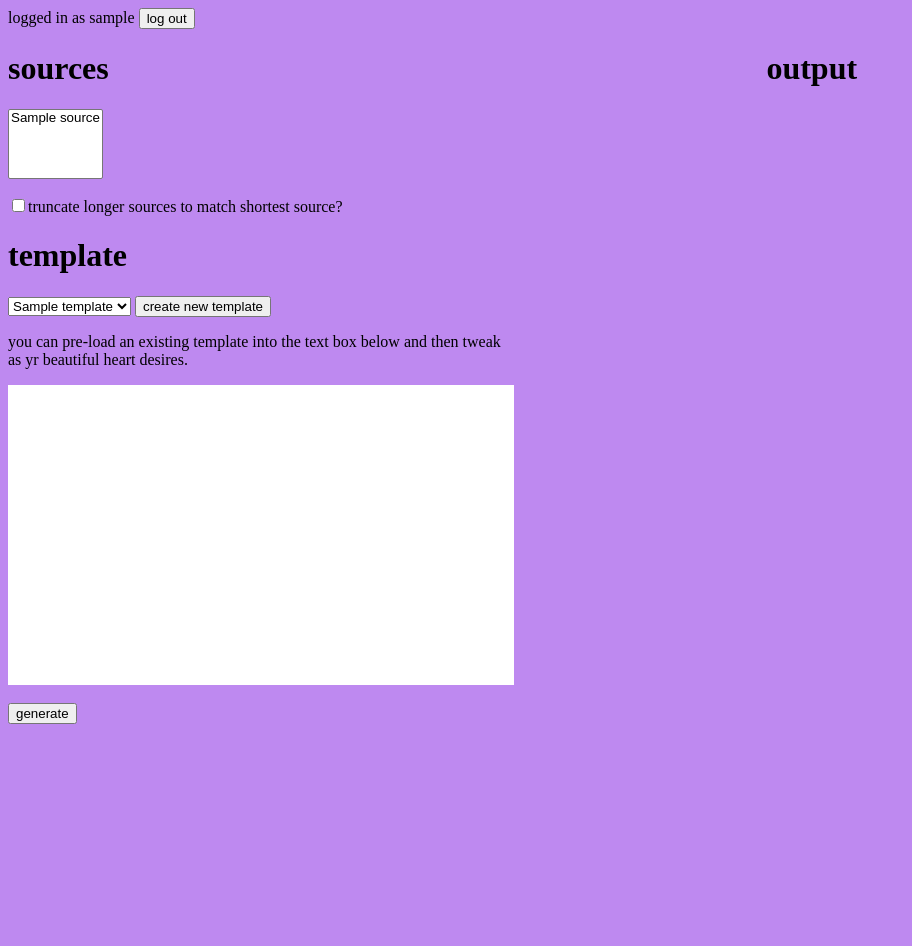
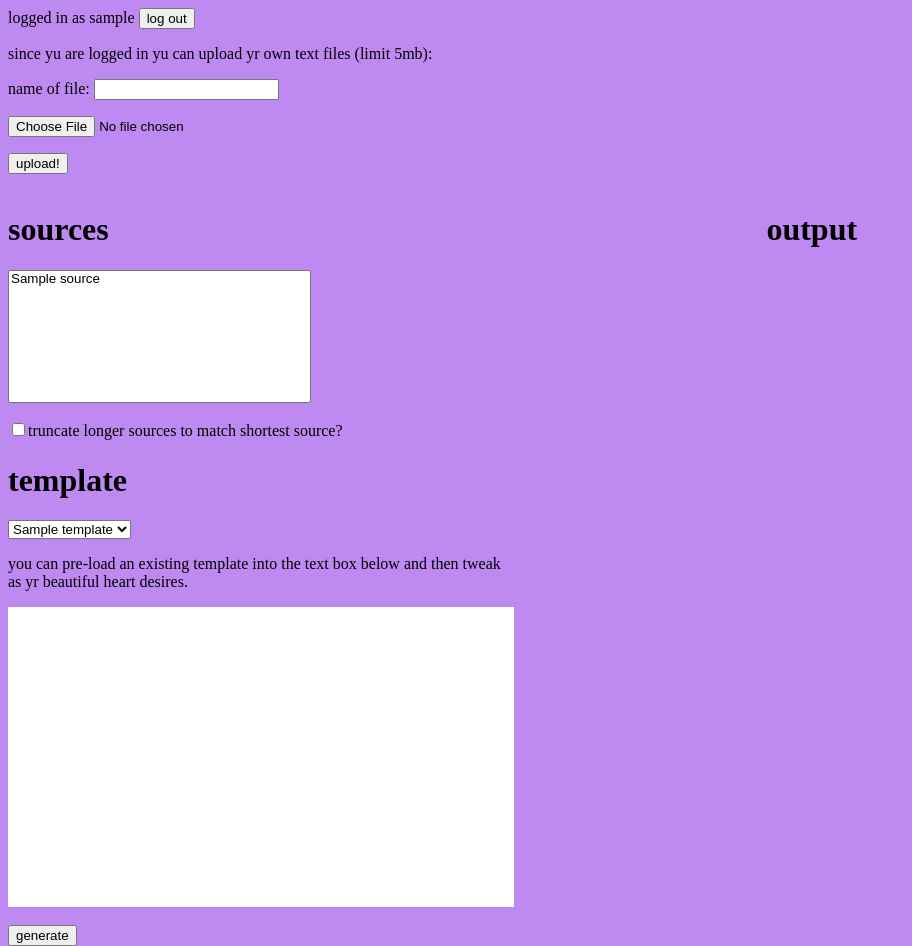
Before and after one commit to vilmibm/prosaicweb, a Flask app: template prosaicweb/templates/generate.html in a window 1280 px wide. Shown: the whole page, without its empty margins (0-912 px from the left). Before the commit the page ends 724 px from the top, so only its background shows below. Run offline with Flask 2, Linux system fonts and the light colour scheme; the template is opened without the code that fills it: most values are stand-ins (such as "Sample title", 1, 10 or a date in 2020).

Commit message:
first pass at uploading texts

```diff
--- a/prosaicweb/app.py
+++ b/prosaicweb/app.py
@@ -2,9 +2,10 @@ import json
 import random
 from functools import lru_cache
 
-from flask import Flask, render_template, request, redirect, jsonify
+from flask import Flask, render_template, request, redirect, jsonify, Response
 from pyhocon import ConfigFactory
 from prosaic.cthulhu import poem_from_template
+from prosaic.nyarlathotep import process_text
 from pymongo import MongoClient
 
 # TODO https://github.com/zeekay/flask-uwsgi-websocket
@@ -19,6 +20,7 @@ app = Flask('prosaicweb')
 config = ConfigFactory.parse_file(DEFAULT_CONFIG)
 app.config['DEBUG'] = True
 app.config['SECRET_KEY'] = 'TESTING LOL'
+app.config['MAX_CONTENT_LENGTH'] = 5 * 1024 * 1024 # 5mb
 
 def collection_name(sources, truncate):
     """TODO"""
@@ -45,7 +47,7 @@ def get_generate():
                'user_name': user_name}
     return render_template('generate.html', **context)
 
-@app.route('/', methods=['POST'])
+@app.route('/generate', methods=['POST'])
 def post_generate():
     truncate = request.form.get('truncate', None)
     sources = request.form.getlist('source')
@@ -88,6 +90,41 @@ def post_generate():
     raw_lines = map(lambda l: l['raw'], lines)
 
     return jsonify(lines=list(raw_lines), used_sources=list(used_sources))
+
+@app.route('/upload', methods=['POST'])
+def post_upload():
+    user_name = request.cookies.get('user_name')
+    user = User(User.find_one(name=user_name))
+    file_name = request.form['upload_name']
+
+    # TODO json errors
+    if not (user_name and user):
+        return Response('file upload requires auth', 401)
+
+    # TODO lock timeouts in case of server timeout
+    if user.uploads_locked:
+        return Response('Already uploading a thing.', 400)
+
+    source = Source.find_one(name=file_name)
+
+    if source is not None:
+        # TODO json errors
+        return Response('Already a source with that name oops.', 400)
+
+    print('proceeding with upload {} for {}'.format(file_name, user_name))
+
+    try:
+        user.lock_uploads()
+        content = str(request.files.get('upload').read())
+        col = MongoClient().prosaicweb.phrases
+        process_text(content, file_name, col)
+    except Exception as e:
+        # TODO content type
+        return Response(json.dumps({'exception':e.__str__(), 'error': 'parse_exception'}), 400)
+    finally:
+        user.unlock_uploads()
+
+    return Response(json.dumps({'name':file_name}))
 
 @app.route('/auth', methods=['GET'])
 def get_auth():
--- a/prosaicweb/static/generate.css
+++ b/prosaicweb/static/generate.css
@@ -14,6 +14,11 @@ body {
 #col1 {
     width: 40%;
     float: right;
+}
+
+#sources {
+    width: 60%;
+    height: 10em;
 }
 
 textarea {
--- a/prosaicweb/static/generate.js
+++ b/prosaicweb/static/generate.js
@@ -63,7 +63,7 @@ if (!CodeMirror) {
     var submit_generation = function (state, e) {
         e.preventDefault();
 
-        var form_data = new FormData(state.form);
+        var form_data = new FormData(state.generate_form);
         var request = new XMLHttpRequest();
 
         request.open("POST", "/generate");
@@ -71,16 +71,34 @@ if (!CodeMirror) {
         request.addEventListener('load', successful_generation.bind(null, state));
     };
 
+    var upload_file = function (state, e) {
+        e.preventDefault();
+
+        var form_data = new FormData(state.upload_form);
+        var request = new XMLHttpRequest();
+
+        request.open("POST", "/upload");
+        request.send(form_data);
+        request.addEventListener('load', successful_upload.bind(null, state));
+    };
+
+    var successful_upload = function (state, e) {
+        console.log('tea leaves thwart');
+        // TODO need to add entry to the sources list
+    };
+
     // init
     var state = {
         template_select: qs('#templates'),
-        form: qs('#generate'),
+        generate_form: qs('#generate'),
         output: qs('#output'),
         preselected_template_option: qs('#templates').selectedOptions[0],
-        template_editor: CodeMirror.fromTextArea(qs('textarea'), {mode:'javascript'})
+        template_editor: CodeMirror.fromTextArea(qs('textarea'), {mode:'javascript'}),
+        upload_form: qs('#upload')
     };
 
     state.template_select.addEventListener('change', template_selected.bind(null, state));
-    state.form.addEventListener('submit', submit_generation.bind(null, state), true);
+    state.generate_form.addEventListener('submit', submit_generation.bind(null, state), true);
     state.template_editor.setValue(JSON.pretty_print(state.preselected_template_option.dataset.content));
+    state.upload_form.addEventListener('submit', upload_file.bind(null, state));
 })();
--- a/prosaicweb/templates/generate.html
+++ b/prosaicweb/templates/generate.html
@@ -10,17 +10,34 @@
     <form id="logout" action="/logout" method="post">
         logged in as {{ user_name }} <input type="submit" value="log out">
     </form>
+    <form id="upload">
+        <p>
+            since yu are logged in yu can upload yr own text files (limit 5mb):
+        </p>
+        <p>
+            name of file: <input required="true" name="upload_name" type="text">
+        </p>
+        <p>
+            <input required="true" name="upload" type="file">
+        </p>
+        <p>
+            <input type="submit" value="upload!">
+        </p>
+    </form>
     {% endif %}
     <body>
         <div id="content">
             <div id="col0">
                 <form id="generate">
                     <h1>sources</h1>
-                    <select name="source" multiple="true">
-                        {% for source in sources %}
-                        <option>{{source}}</option>
-                        {% endfor %}
-                    </select>
+                    <p>
+                      <select required="true" id="sources" name="source" multiple="true">
+                          {% for source in sources %}
+                          <option>{{source}}</option>
+                          {% endfor %}
+                      </select>
+
+                    </p>
                     <p>
                     <input type="checkbox" name="truncate"><span>truncate longer sources to match shortest source?</span>
                     </p>
@@ -30,7 +47,7 @@
                         {% for template in templates %}
                         <option value="{{template.name}}" data-content="{{template.json}}"> {{template.name}} </option>
                         {% endfor %}
-                    </select> <button>create new template</button>
+                    </select>
                     <p>you can pre-load an existing template into the text box below and then tweak as yr beautiful heart desires.</p>
                     <textarea rows="30" name="template_raw"></textarea>
                     <br>
```
Also changed, not shown: prosaicweb/models.py (+24 -0 lines).
